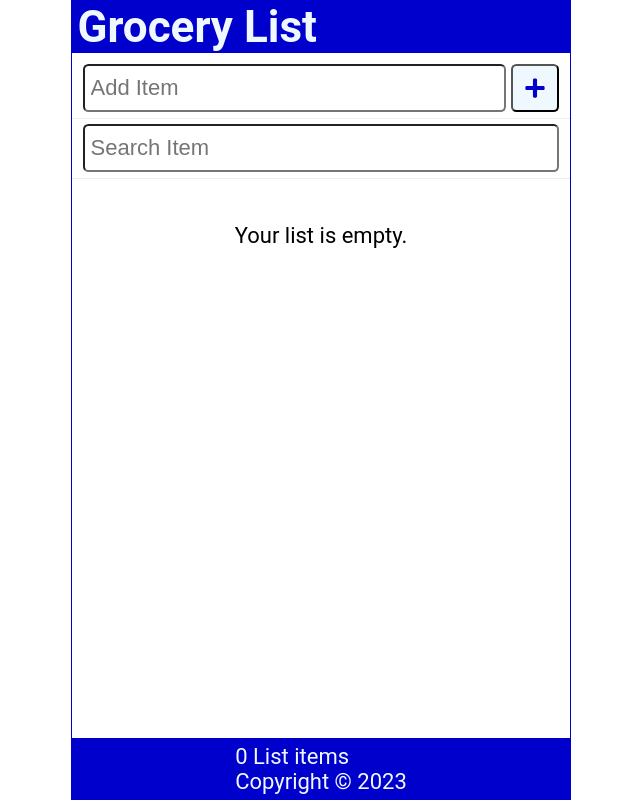
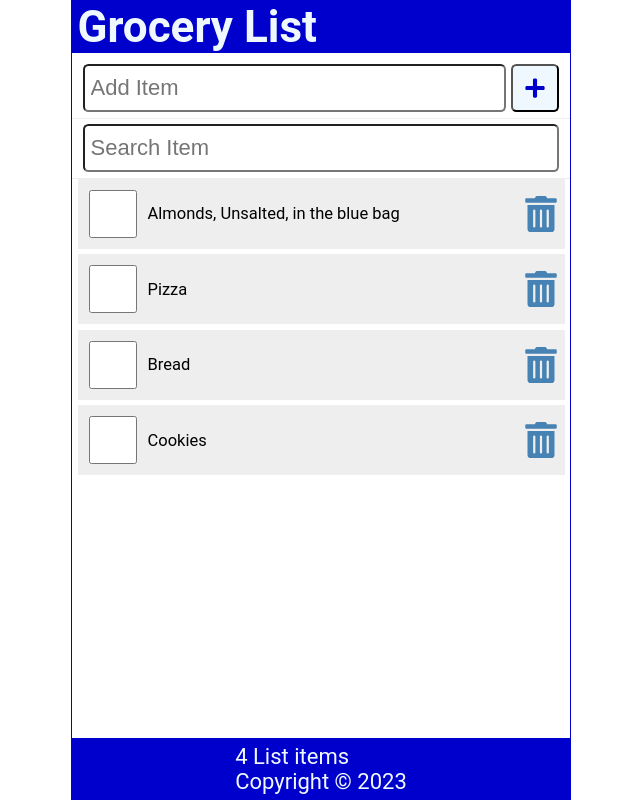
Before and after one commit to oleg2gz/react-small, a React (Vite) app: page / in a window 1280 px wide. Shown: the whole page, without its empty margins (319-959 px from the left). Built offline with nearby package versions, Linux system fonts and the light colour scheme; data requests are answered from the project's data file.

Commit message:
get db.json

```diff
--- /dev/null
+++ b/data/db.json
@@ -0,0 +1,24 @@
+{
+  "items": [
+    {
+      "id": 1,
+      "complete": false,
+      "name": "Almonds, Unsalted, in the blue bag"
+    },
+    {
+      "id": 2,
+      "complete": false,
+      "name": "Pizza"
+    },
+    {
+      "id": 3,
+      "complete": false,
+      "name": "Bread"
+    },
+    {
+      "id": 4,
+      "complete": false,
+      "name": "Cookies"
+    }
+  ]
+}
--- a/src/components/App.jsx
+++ b/src/components/App.jsx
@@ -1,4 +1,4 @@
-import {useEffect, useState} from 'react'
+import {useState, useEffect} from 'react'
 import Header from './Header'
 import AddItem from './AddItem'
 import Search from './Search'
@@ -6,15 +6,36 @@
 import Footer from './Footer'
 
 export const App = () => {
-  const [items, setItems] = useState(
-    JSON.parse(localStorage.getItem('groceries-list')) || []
-  )
+  const API_URL = 'http://localhost:3500/items'
+
+  const [items, setItems] = useState([])
   const [newItem, setNewItem] = useState('')
   const [searchTerm, setSearchTerm] = useState('')
+  const [fetchError, setFetchError] = useState(null)
+  const [isLoading, setIsLoading] = useState(true)
 
   useEffect(() => {
-    localStorage.setItem('groceries-list', JSON.stringify(items))
-  }, [items])
+    const fetchItems = async () => {
+      try {
+        const response = await fetch(API_URL)
+
+        if (!response.ok) throw Error('Did not receive expected data')
+
+        const listItems = await response.json()
+        setItems(listItems)
+        setFetchError(null)
+      } catch (err) {
+        setFetchError(err.message)
+      } finally {
+        setIsLoading(false)
+      }
+    }
+
+    // simulating network delay
+    setTimeout(() => {
+      fetchItems()
+    }, 2000)
+  }, [])
 
   const addItem = (item) => {
     const groceryItem = {
@@ -57,6 +78,10 @@
 
       <Search searchTerm={searchTerm} setSearchTerm={setSearchTerm} />
 
+      <main>
+        {isLoading && <p>Loading Items...</p>}
+        {fetchError && <p style={{color: 'red'}}>{`Error: ${fetchError}`}</p>}
+        {!fetchError && !isLoading && (
           <Content
             items={items.filter((item) =>
               item.name.toLowerCase().includes(searchTerm.toLowerCase())
@@ -64,6 +89,8 @@
             handleComplete={handleComplete}
             handleDelete={handleDelete}
           />
+        )}
+      </main>
 
       <Footer length={items.length} />
     </div>
--- a/src/components/Content/Content.jsx
+++ b/src/components/Content/Content.jsx
@@ -2,7 +2,7 @@
 
 export const Content = ({items, handleComplete, handleDelete}) => {
   return (
-    <main>
+    <>
       {items.length ? (
         <ItemList
           items={items}
@@ -12,6 +12,6 @@
       ) : (
         <p style={{marginTop: '2rem'}}>Your list is empty.</p>
       )}
-    </main>
+    </>
   )
 }
```
Also changed, not shown: _info.txt. Lines whose indentation alone changed are shown as unchanged.
